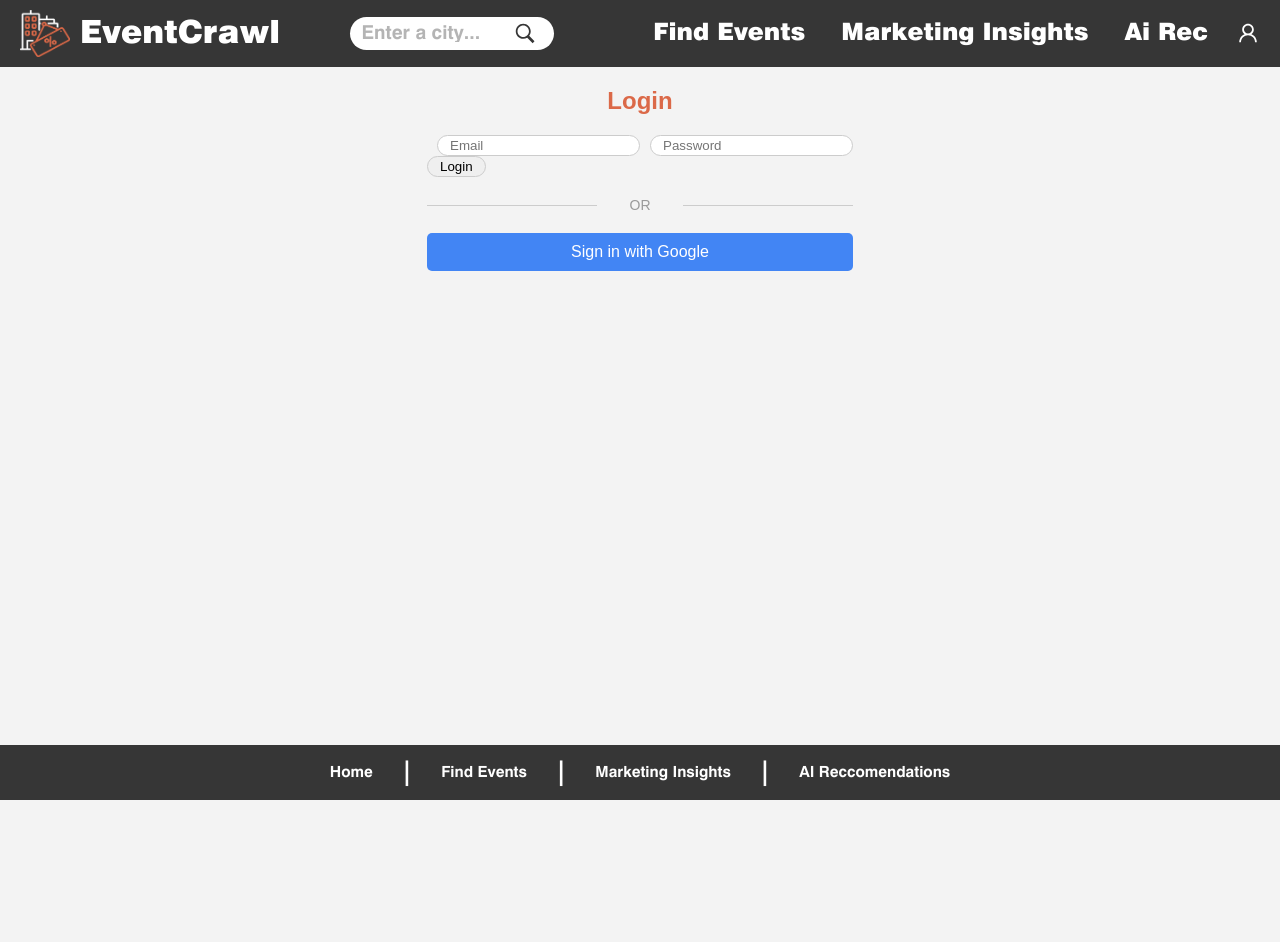
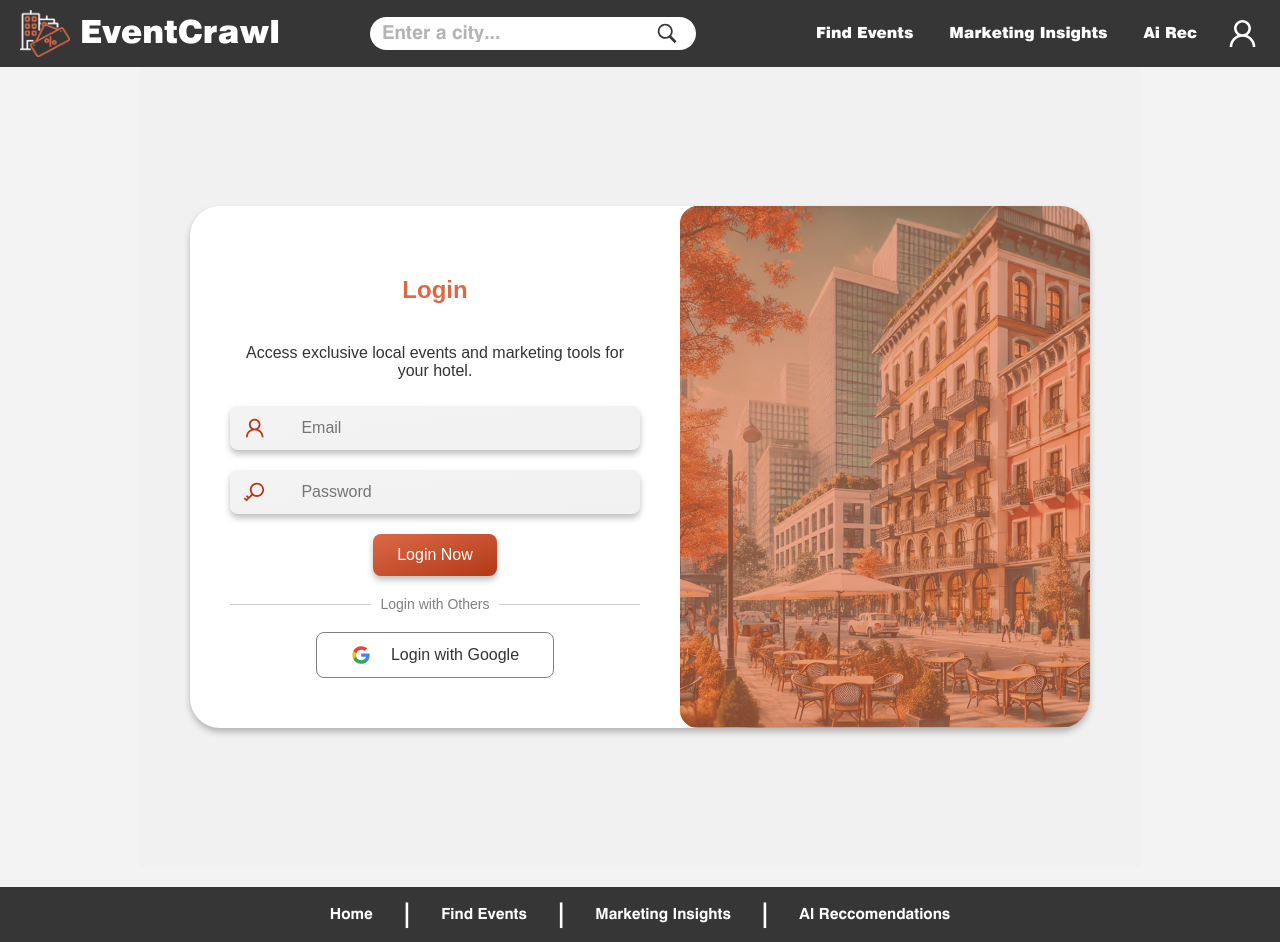
Before and after one commit to rbouhal/EventCrawler-AI, a React (Create React App) app in the folder ecreact/: page /login in a window 1280 px wide. Before the commit the page ends 800 px from the top, so only its background shows below. Built offline with nearby package versions, Linux system fonts and the light colour scheme; no server answers.

Commit message:
Login style only, nav font size update

```diff
--- a/ecreact/src/components/Header/Header.css
+++ b/ecreact/src/components/Header/Header.css
@@ -11,3 +11,13 @@
   position: relative;
   user-select: none;
 }
+
+.user-icon {
+  width: 35px;
+  height: 45px;
+}
+
+.user-icon:hover {
+  color: #DB6948;
+  transition: background-color 0.3s ease;
+}
--- a/ecreact/src/components/Header/NavLinks/NavLinks.css
+++ b/ecreact/src/components/Header/NavLinks/NavLinks.css
@@ -12,7 +12,7 @@
 .nav-links a {
   color: white;
   text-decoration: none;
-    font-size: calc(1.1em + 0.5vw);
+  font-size: clamp(.4rem, 1.2vw, 1.2rem);
   padding: 8px;
   box-sizing: border-box;
   transition: font-size 0.3s ease;
@@ -20,7 +20,7 @@
 }
 
 .nav-links a:hover {
-    background-color: #DB6948;
+  color: #DB6948;
   border-radius: 4em;
   transition: background-color 0.3s ease;
 }
@@ -63,8 +63,8 @@
   color: #363636;
 }
 
-  .small-search-input{
-    font-family: 'Swiss-721'
+.small-search-input {
+  font-family: 'Swiss-721-Bold'
 }
 
 /* Small search form in the hamburger menu */
--- a/ecreact/src/pages/Login/Login.css
+++ b/ecreact/src/pages/Login/Login.css
@@ -1,41 +1,158 @@
-.google-signin-button {
+.login-container {
+  display: flex;
+  max-width: 1000px;
+  width: 90%;
+  background-color: white;
+  border-radius: 30px;
+  overflow: hidden;
+  box-shadow: 0 4px 6px rgba(0, 0, 0, 0.25);
+}
+.login-form {
+  flex: 1;
+  padding: 40px;
+}
+.login-header {
   width: 100%;
+  padding: 10px 0;
+  display: flex;
+  justify-content: center;
+}
+.input-field {
+  display: flex;
+  align-items: center;
+  margin-bottom: 20px;
   padding: 10px;
-    background-color: #4285F4;
-    color: white;
-    border: none;
-    border-radius: 5px;
-    font-size: 16px;
-    cursor: pointer;
-    margin-top: 20px;
+  background-color: #f3f3f3;
+  background-image: linear-gradient(to bottom right, #f3f3f3, #f1f1f1);
+  border-radius: 8px;
+  box-shadow: 0 4px 6px rgba(0, 0, 0, 0.25);
 }
 
-  .google-signin-button:hover {
-    background-color: #357ae8;
+.input-field .login-icon {
+  margin-right: 10px;
+  height: 24px;
 }
 
-  .divider {
-    margin: 20px 0;
-    text-align: center;
-    position: relative;
-    font-size: 14px;
-    color: #999;
+.login-icon{
+  width: 34px;
+  color: #b33917;
 }
 
-  .divider:before,
-  .divider:after {
-    content: '';
+.input-field input {
+  border: none;
+  background-color: transparent;
+  width: 100%;
+  font-size: 16px;
+}
+
+.login-button {
+  font-size: 16px;
+  width: 100%;
+  max-width: max-content;
+  margin: 10px auto;
+  text-align: center;
+  display: flex;
+  align-items: center;
+  justify-content: center;
+  cursor: pointer;
+  box-shadow: 0 4px 6px rgba(0, 0, 0, 0.25);
+  padding: 12px 24px;
+  border: none;
+  border-radius: 8px;
+  color: white;
+  background-image: linear-gradient(to bottom right, #DB6948, #b33917);
+}
+
+
+.divider {
+  text-align: center;
+  margin: 20px 0;
+  font-size: 12px;
+  color: var(--vt-hokieStone);
+  position: relative;
+}
+
+.divider::before, .divider::after {
+  content: "";
   position: absolute;
   top: 50%;
-    width: 40%;
+  width: 42%;
   height: 1px;
-    background: #ccc;
+  background-color: #ccc;
 }
 
-  .divider:before {
+.divider::before {
   left: 0;
 }
 
-  .divider:after {
+.divider::after {
   right: 0;
 }
+
+.divider span {
+  font-size: 14px;
+  color: #7f7f7f;
+  background-color: white;
+  padding: 0 10px;
+  position: relative;
+  z-index: 1;
+}
+
+
+.google-login {
+  background-color: white;
+  color: #333;
+  border: 1px #7f7f7f solid;
+  padding: 12px 34px;
+  border-radius: 8px;
+  font-size: 16px;
+  cursor: pointer;
+  width: 100%;
+  max-width: max-content;
+  margin: 10px auto;
+  text-align: center;
+  display: flex;
+  align-items: center;
+  justify-content: center;
+}
+
+.google-login img {
+  margin-right: 10px;
+  height: 20px;
+}
+
+
+.login-image {
+  position: relative; /* Make the container relative to position the overlay */
+  flex: 1;
+}
+
+.login-image::before {
+  content: "";
+  position: absolute;
+  top: 0;
+  left: 0;
+  right: 0;
+  bottom: 0;
+  background-color: rgba(219, 105, 72, 0.6);
+  z-index: 2;
+  border-radius: 18px;
+}
+
+.login-image img {
+  object-fit: cover;
+  width: 100%;
+  height: 100%;
+  border-radius: 18px;
+  z-index: 1;
+  position: relative;
+}
+
+.login-page {
+  display: flex;
+  flex-direction: column;
+  align-items: center;
+  justify-content: center;
+  min-height: 100vh;
+  background-color: #f1f1f1;
+}
--- a/ecreact/src/pages/Login/Login.js
+++ b/ecreact/src/pages/Login/Login.js
@@ -3,6 +3,8 @@ import { getAuth, signInWithEmailAndPassword, signInWithPopup } from 'firebase/a
 import { provider } from '../../firebaseConfig';  // Import Google provider
 import { useNavigate } from 'react-router-dom';  // Import useNavigate for navigation
 import './Login.css';
+import { AiOutlineUser } from 'react-icons/ai';  // Import a user icon
+import { AiOutlineKey } from "react-icons/ai";
 
 function Login() {
   const [email, setEmail] = useState('');
@@ -34,35 +36,48 @@ function Login() {
   };
 
   return (
+    <div className='login-page'>
       <div className="login-container">
-      <div className="login-box">
-        <h2>Login</h2>
+        <div className="login-form">
+          <h2 className='login-header'>Login</h2>
+          <p className='login-header'>Access exclusive local events and marketing tools for your hotel.</p>
           {error && <p className="error-message">{error}</p>}
           <form onSubmit={handleLogin}>
+            <div className="input-field">
+              <AiOutlineUser className="login-icon" />
               <input
                 type="email"
                 value={email}
                 onChange={(e) => setEmail(e.target.value)}
                 placeholder="Email"
                 required
-            className="input-field"
               />
+            </div>
+            <div className="input-field">
+              <AiOutlineKey className="login-icon" />
               <input
                 type="password"
                 value={password}
                 onChange={(e) => setPassword(e.target.value)}
                 placeholder="Password"
                 required
-            className="input-field"
               />
-          <button type="submit" className="login-button">Login</button>
+            </div>
+            <button type="submit" className="login-button">Login Now</button>
           </form>
 
-        <div className="divider">OR</div>
+          <div className="divider">
+            <span>Login with Others</span>
+          </div>
+          <button onClick={handleGoogleSignIn} className="google-login">
+            <img src="/images/google-icon.svg" alt="Google Icon" />
+            Login with Google
+          </button>
+          </div>
+          <div className="login-image">
+            <img src="/images/login-hotel.jpg" />
+          </div>
 
-        <button onClick={handleGoogleSignIn} className="google-signin-button">
-          Sign in with Google
-        </button>
       </div>
     </div>
   );
```
Also changed, not shown: ecreact/public/images/google-icon.svg (added), ecreact/public/images/login-hotel.jpg (added). Lines whose indentation alone changed are shown as unchanged.
